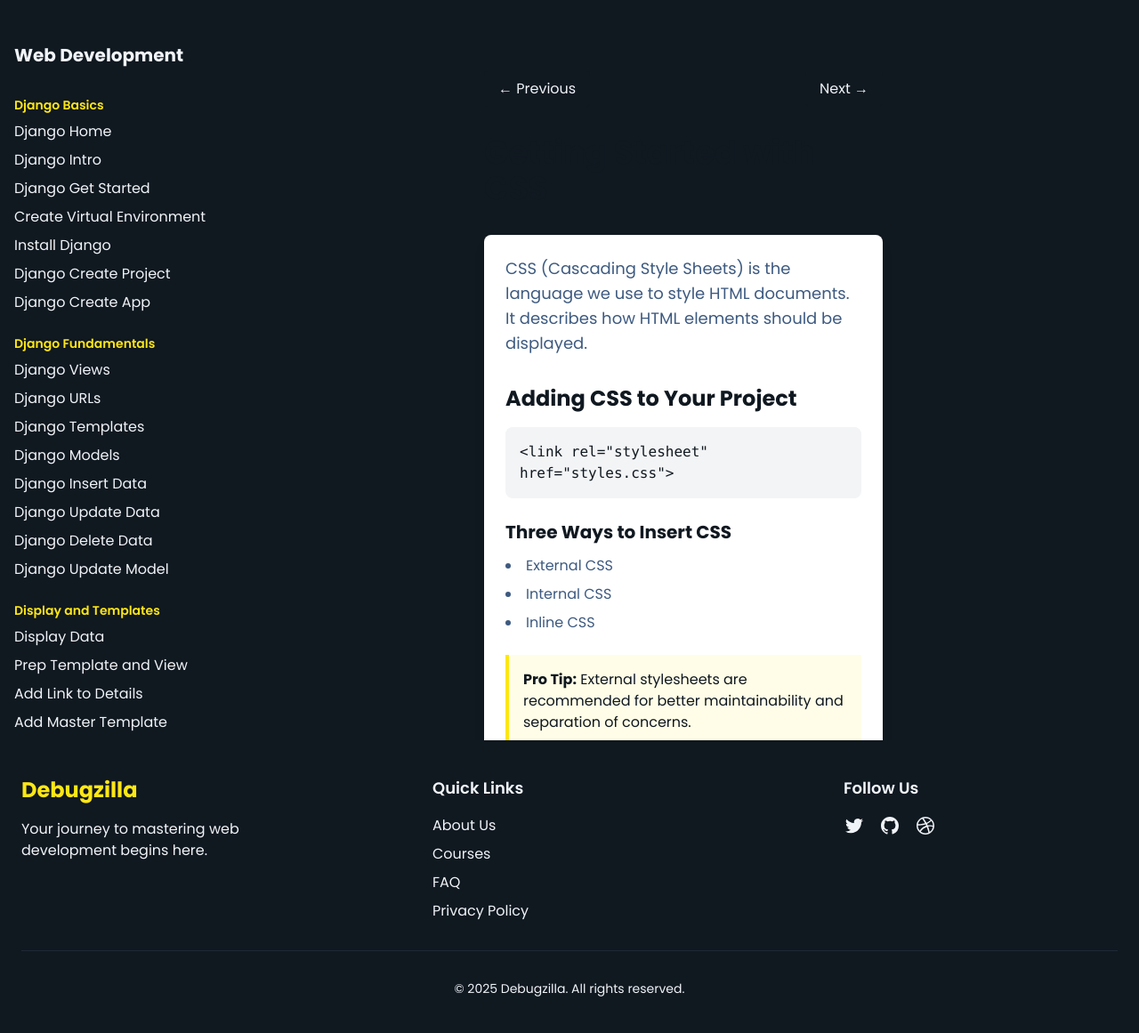
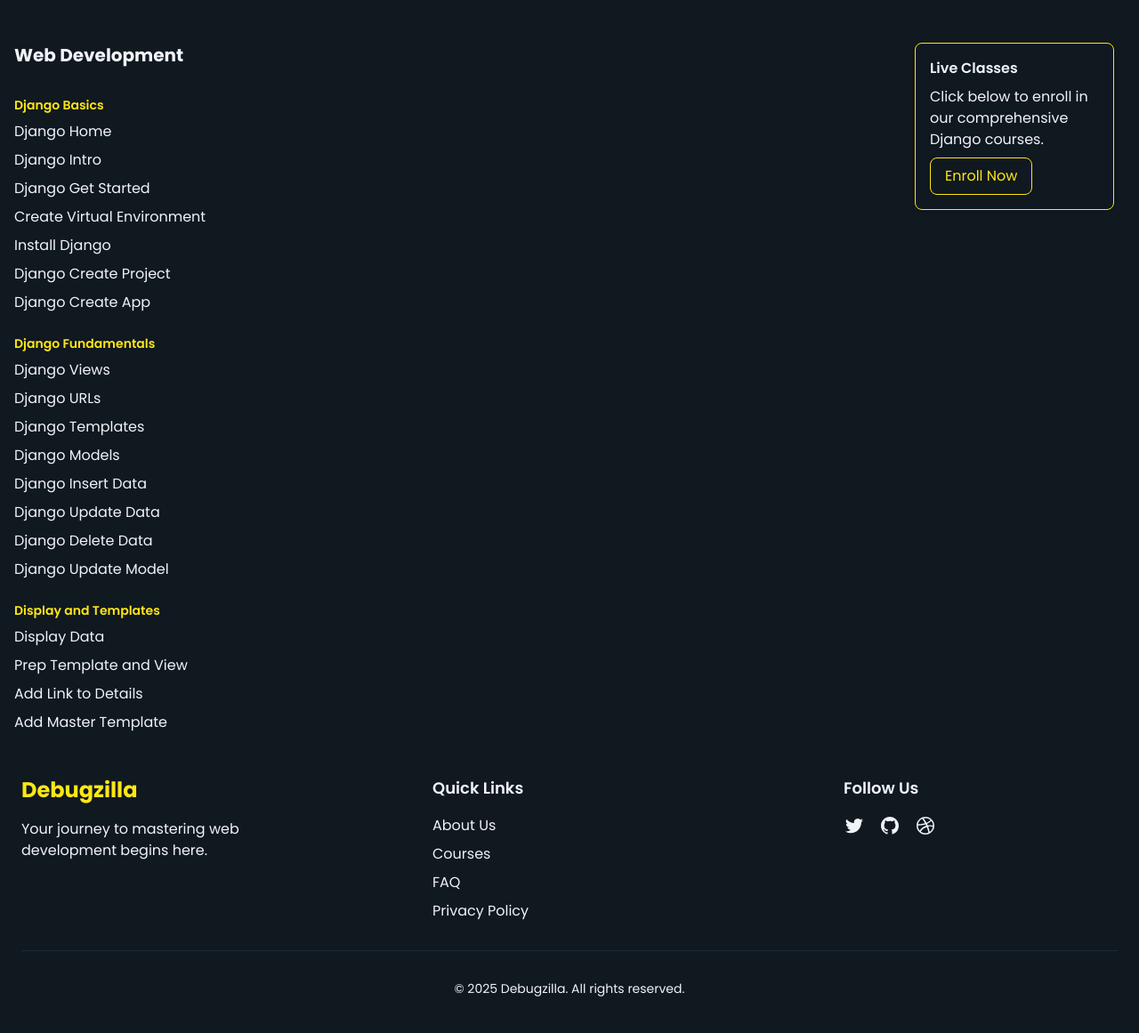
Before and after one commit to umair-choudhary94/Debugzilla-winning, a Django app: page /django in a window 1280 px wide. Shown: the part 56-1217 px from the top of the page at 89% size. Run offline with Django 5.2, Linux system fonts and the light colour scheme; some libraries are stand-ins or nearby versions.

Commit message:
added django folder

```diff
--- a/app/urls.py
+++ b/app/urls.py
@@ -12,7 +12,8 @@ urlpatterns = [
     path('web-basics-course/', views.web_basics_course, name='web_basics_course'),
     path('privacy-policy/', views.privacy_policy, name='privacy_policy'),
     path('terms-and-conditions/', views.terms_and_conditions, name='terms_and_conditions'),
-    path('django',views.django_doc)
+    path('django',views.django_doc),
+    path('django-introduction',views.django_introduction)
 
 
 ]
--- a/app/views.py
+++ b/app/views.py
@@ -113,3 +113,6 @@ def web_basics_course(request):
 
 def django_doc(request):
     return render(request,'django/base.html')
+
+def django_introduction(request):
+    return render(request,'django/django-intro.html')
--- a/templates/django/base.html
+++ b/templates/django/base.html
@@ -1,12 +1,17 @@
 {% extends "base.html" %}
+
+
 {% block content %}
-    <div class="flex min-h-screen container mx-auto  mt-8">
-        <!-- Left Sidebar -->
-        <aside class="w-64 bg-primary text-light overflow-y-auto h-screen  ">
-            <div class="p-4">
-                <h3 class="text-xl font-bold text-light mb-8">Web Development</h3>
-
-                        <nav>
+<div class="flex flex-col md:flex-row min-h-screen container mx-auto mt-8">
+    <!-- Sidebar for Desktop -->
+    <aside class="fixed md:relative md:w-1/4 lg:w-1/5 bg-primary text-light h-screen transform md:translate-x-0 translate-x-[-100%] transition-transform duration-300 z-10 overflow-y-auto"
+        id="sidebar">
+        <div class="p-4">
+            <button
+                class="block md:hidden text-primary p-2 rounded text-center text-sm font-bold mb-1 w-full bg-secondary border border-light mb-3"
+                id="closeSidebar">&times; Close</button>
+            <h3 class="text-xl font-bold text-light mb-8">Web Development</h3>
+            <nav>
                             <div class="mb-6">
                                 <h2 class="text-secondary mb-2 text-sm font-semibold">Django Basics</h2>
                                 <ul class="space-y-2">
@@ -135,55 +140,43 @@
                                 </ul>
                             </div>
                         </nav>
+                    </div>
+                </aside>
 
-            </div>
-        </aside>
-
-        <!-- Main Content -->
-        <main class="flex-1 ml-64 mr-64 h-screen overflow-y-auto">
-            <div class="max-w-4xl mx-auto px-8 py-12">
-                <div class="flex justify-between items-center mb-8">
-                    <button class="bg-primary text-light px-4 py-2 rounded hover:bg-opacity-90">← Previous</button>
-                    <button class="bg-primary text-light px-4 py-2 rounded hover:bg-opacity-90">Next →</button>
+                <!-- Main Content -->
+                <div class="flex-grow p-4 h-screen overflow-y-auto">
+                    <button
+                        class="block md:hidden text-light mb-4 px-4 py-2 bg-primary border border-secondary rounded"
+                        id="openSidebar">☰ All Topics</button>
+                    {% block subcontent %}{% endblock subcontent %}
                 </div>
 
-                <article class="prose max-w-none">
-                    <h1 class="text-4xl font-bold text-primary mb-8">Getting Started with CSS</h1>
-
-                    <div class="bg-white rounded-lg shadow-lg p-6 mb-8">
-                        <p class="text-lg text-accent mb-4">
-                            CSS (Cascading Style Sheets) is the language we use to style HTML documents. It describes how HTML elements should be displayed.
-                        </p>
-
-                        <h2 class="text-2xl font-bold text-primary mt-8 mb-4">Adding CSS to Your Project</h2>
-
-                        <div class="bg-gray-100 p-4 rounded-lg mb-6">
-                            <code class="text-primary">
-                                &lt;link rel="stylesheet" href="styles.css"&gt;
-                            </code>
-                        </div>
-
-                        <h3 class="text-xl font-bold text-primary mt-6 mb-3">Three Ways to Insert CSS</h3>
-                        <ul class="list-disc list-inside space-y-2 text-accent">
-                            <li>External CSS</li>
-                            <li>Internal CSS</li>
-                            <li>Inline CSS</li>
-                        </ul>
-
-                        <div class="bg-secondary bg-opacity-10 border-l-4 border-secondary p-4 mt-6">
-                            <p class="text-primary"><strong>Pro Tip:</strong> External stylesheets are recommended for better maintainability and separation of concerns.</p>
-                        </div>
+                <!-- Right Section -->
+                <div class="hidden lg:block p-4 mx-3 lg:w-1/5 bg-primary">
+                    <div class="bg-primary border border-secondary shadow rounded-lg p-4">
+                        <h3 class="text-light font-semibold mb-2">Live Classes</h3>
+                        <p class="text-light">Click below to enroll in our comprehensive Django courses.</p>
+                        <form action="{% url 'enroll' %}" method="post">
+                            {% csrf_token %}
+                            <input type="hidden" name="course_id" value="123">  <!-- Replace 123 with actual course ID -->
+                            <button type="submit" class="bg-primary text-secondary border border-secondary rounded-lg px-4 py-2 mt-2 hover:bg-secondary hover:text-light transition">Enroll Now</button>
+                        </form>
                     </div>
-                </article>
-
-                <div class="flex justify-between items-center mt-8">
-                    <button class="bg-primary text-light px-4 py-2 rounded hover:bg-opacity-90">← Previous</button>
-                    <button class="bg-primary text-light px-4 py-2 rounded hover:bg-opacity-90">Next →</button>
                 </div>
             </div>
-        </main>
 
+            <script>
+                // Sidebar toggle script for mobile view
+                const sidebar = document.getElementById('sidebar');
+                const openSidebar = document.getElementById('openSidebar');
+                const closeSidebar = document.getElementById('closeSidebar');
 
-    </div>
+                openSidebar.addEventListener('click', () => {
+                    sidebar.style.transform = 'translateX(0)';
+                });
 
-{% endblock content %}
+                closeSidebar.addEventListener('click', () => {
+                    sidebar.style.transform = 'translateX(-100%)';
+                });
+            </script>
+            {% endblock content %}
```
Also changed, not shown: templates/django/django-intro.html (added, +48 -0 lines).
